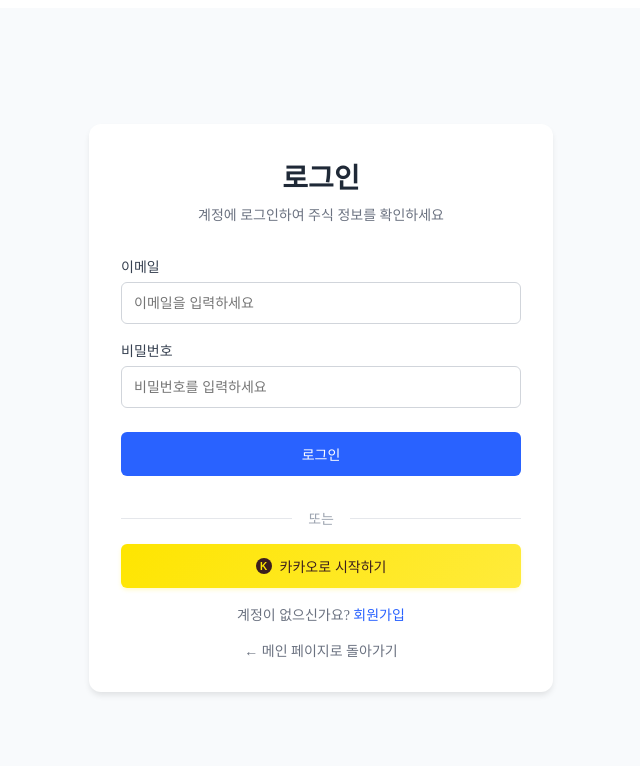
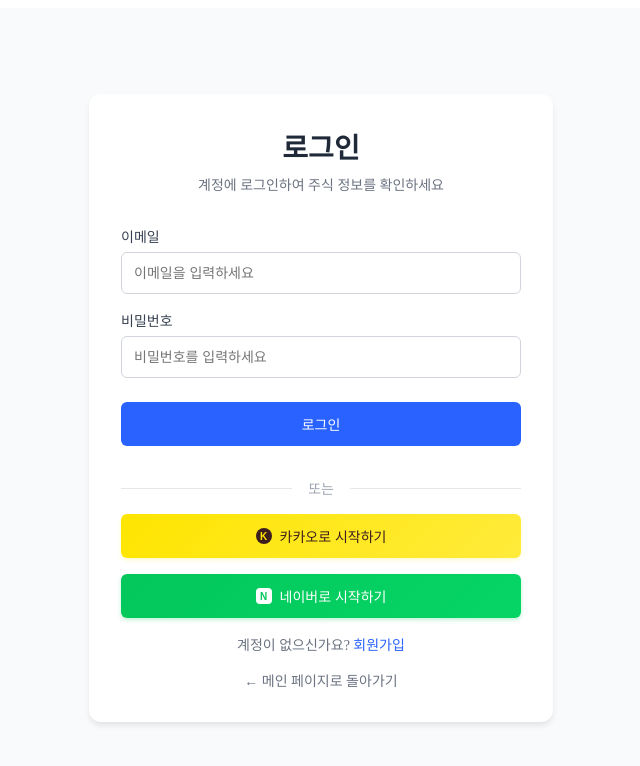
Before and after one commit to gyun97/Stock-Practice, a React (Vite) app in the folder frontend/: page /login in a window 1280 px wide. Shown: the top 766 px of the page, without its empty margins (319-959 px from the left). Built offline with nearby package versions, Linux system fonts and the light colour scheme.

Commit message:
fix:naver OAuth2 로그인 버튼 추가

```diff
--- a/frontend/src/pages/Login.tsx
+++ b/frontend/src/pages/Login.tsx
@@ -238,6 +238,54 @@
             카카오로 시작하기
           </button>
 
+          {/* 네이버 로그인 버튼 */}
+          <button
+            onClick={() => window.location.href = 'http://localhost:8080/oauth2/authorization/naver'}
+            style={{
+              width: '100%',
+              padding: '12px',
+              background: 'linear-gradient(135deg, #03C75A 0%, #06d566 100%)',
+              color: '#ffffff',
+              border: 'none',
+              borderRadius: 6,
+              fontSize: 14,
+              fontWeight: '500',
+              cursor: 'pointer',
+              marginBottom: 16,
+              display: 'flex',
+              alignItems: 'center',
+              justifyContent: 'center',
+              gap: 8,
+              boxShadow: '0 2px 4px rgba(3, 199, 90, 0.25)',
+              transition: 'all 0.2s ease'
+            }}
+            onMouseEnter={(e) => {
+              e.currentTarget.style.transform = 'translateY(-1px)'
+              e.currentTarget.style.boxShadow = '0 4px 8px rgba(3, 199, 90, 0.35)'
+            }}
+            onMouseLeave={(e) => {
+              e.currentTarget.style.transform = 'translateY(0)'
+              e.currentTarget.style.boxShadow = '0 2px 4px rgba(3, 199, 90, 0.25)'
+            }}
+          >
+            {/* 네이버 아이콘 */}
+            <div style={{
+              width: 16,
+              height: 16,
+              background: '#ffffff',
+              borderRadius: 4,
+              display: 'flex',
+              alignItems: 'center',
+              justifyContent: 'center',
+              fontSize: 10,
+              fontWeight: 'bold',
+              color: '#03C75A'
+            }}>
+              N
+            </div>
+            네이버로 시작하기
+          </button>
+
           {/* 회원가입 링크 */}
         <div style={{ textAlign: 'center' }}>
           <span style={{ color: '#6b7280', fontSize: 14 }}>
```
